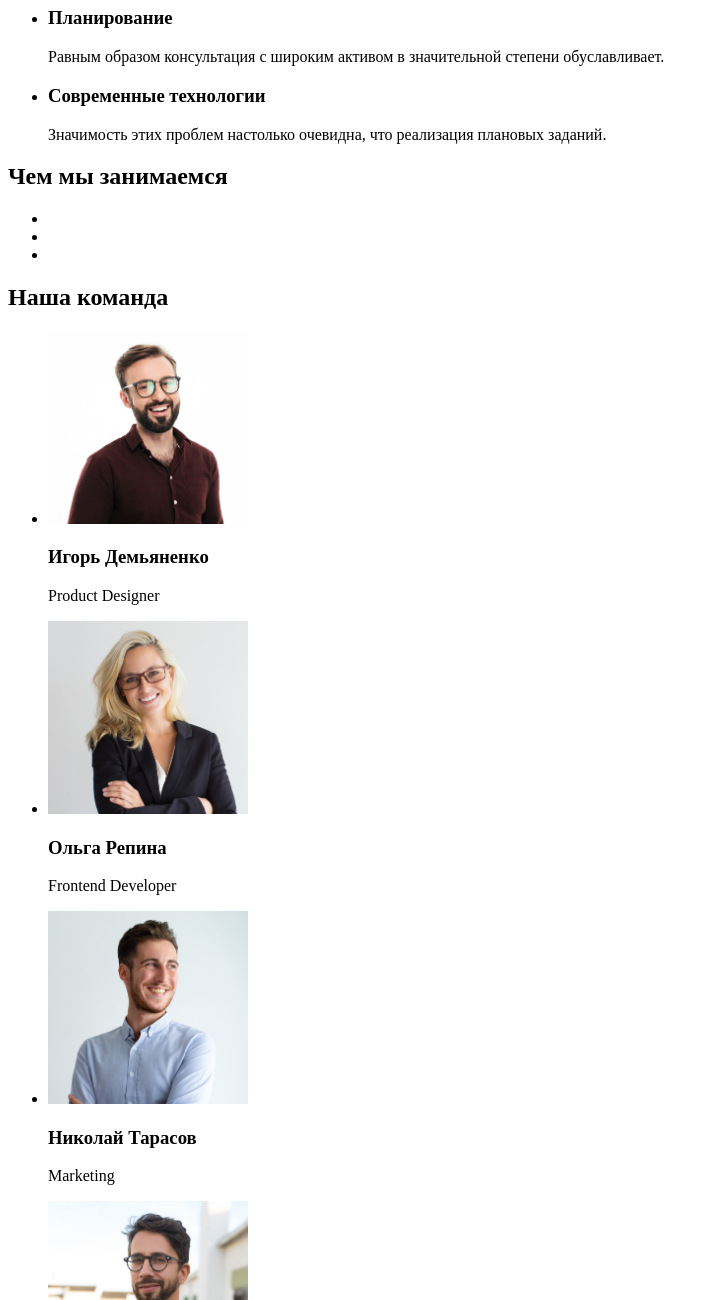
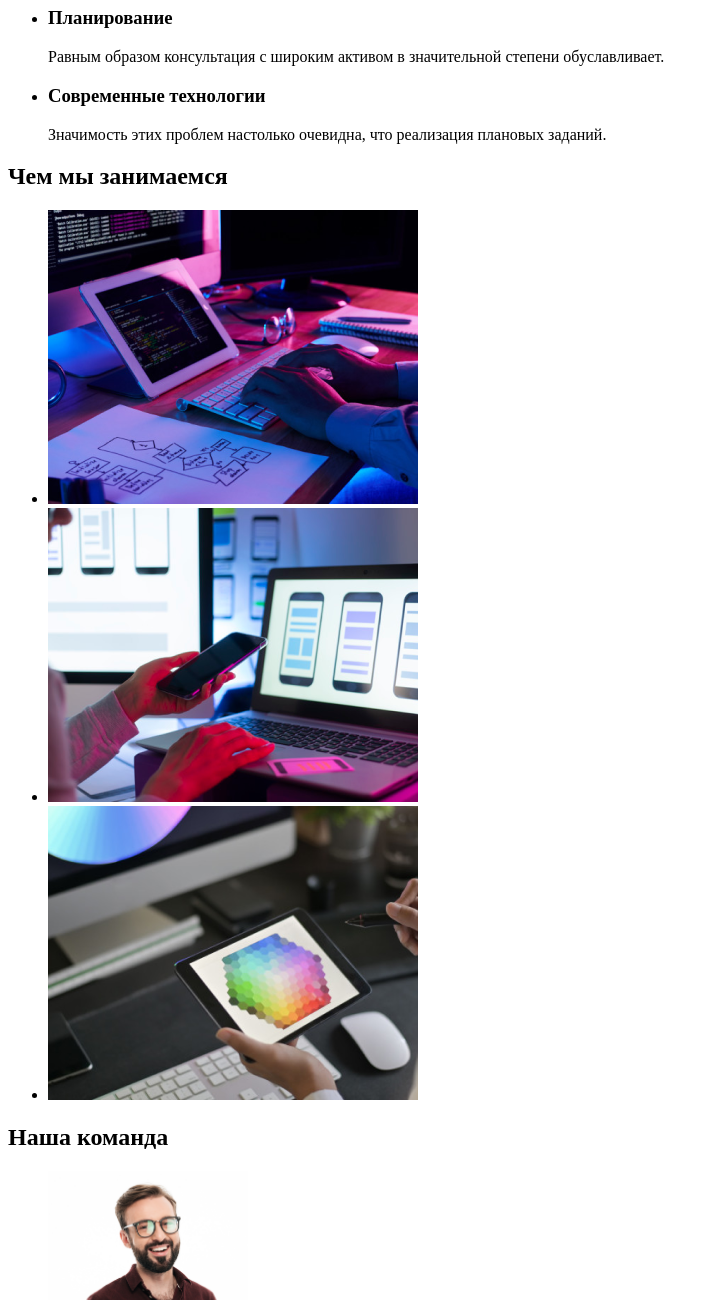
Before and after one commit to OlekSandr-offensive/html-css-homework, a plain HTML site: page index.html in a window 1280 px wide. Shown: the part 569-1869 px from the top of the page, without its empty margins (0-717 px from the left). Drawn offline with Linux system fonts and the light colour scheme.

Commit message:
Відредактовав фотографії

```diff
--- a/index.html
+++ b/index.html
@@ -55,13 +55,13 @@
         <h2>Чем мы занимаемся</h2>
         <ul>
             <li>
-                <img src="./image/doit/img4.png" alt="" />
+                <img src="./image/doit/img-4.png" alt="" />
             </li>
             <li>
-                <img src="./image/doit/img5.png" alt="" />
+                <img src="./image/doit/img-5.png" alt="" />
             </li>
             <li>
-                <img src="./image/doit/img6.png" alt="" />
+                <img src="./image/doit/img-6.png" alt="" />
             </li>
         </ul>
     </section>
```
Also changed, not shown: image/doit/img-4.png (renamed from image/doit/img 4.png), image/doit/img-5.png (renamed from image/doit/img 5.png), image/doit/img-6.png (renamed from image/doit/img 6.png).
